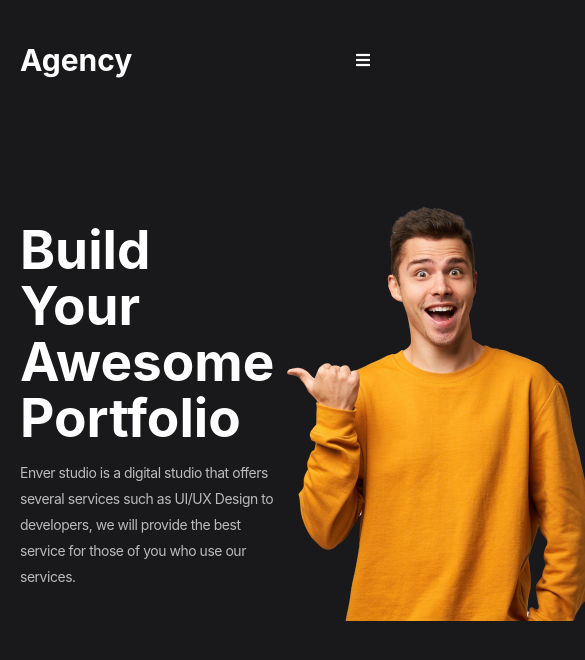
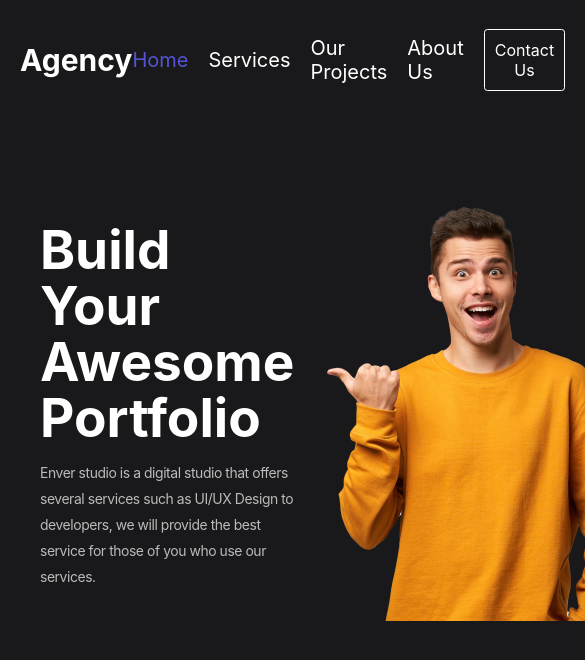
Before and after one commit to tawsifhye/agency-react-sass, a React (Create React App) app: page / in a window 390 px wide. Shown: the top 660 px of the page, 585 px wide, since content can reach past the window. Built offline with nearby package versions, Linux system fonts and the light colour scheme.

Commit message:
rspomsive navbar added

```diff
--- a/src/Components/Navbar.js
+++ b/src/Components/Navbar.js
@@ -1,9 +1,16 @@
 import React, { useState } from 'react';
 import '../Styles/Navbar.scss'
-import Navlink from './Navlink';
 const Navbar = () => {
     const [togglerClicked, setTogglerClicked] = useState(false);
+    const [isMobile, setIsMobile] = useState(false);
 
+    const screenWidthHandler = () => {
+        if (window.innerWidth < 769) {
+            setIsMobile(true);
+        }
+    }
+
+    window.addEventListener('resize', screenWidthHandler)
     return (
         <>
             <div className='navbar'>
@@ -11,7 +18,7 @@ const Navbar = () => {
                     Agency
                 </div>
                 {
-                    window.innerWidth > 768 ?
+                    !isMobile ?
                         <>
                             <div className="nav-link">
                                 <a className='link' href="http://">Home</a>
--- a/src/Styles/Hero.scss
+++ b/src/Styles/Hero.scss
@@ -9,6 +9,7 @@
     justify-items: center;
     align-items: center;
     .hero-title{
+        padding: 20px;
         div{
             color: $white_font;
             font-weight: bold;
```
